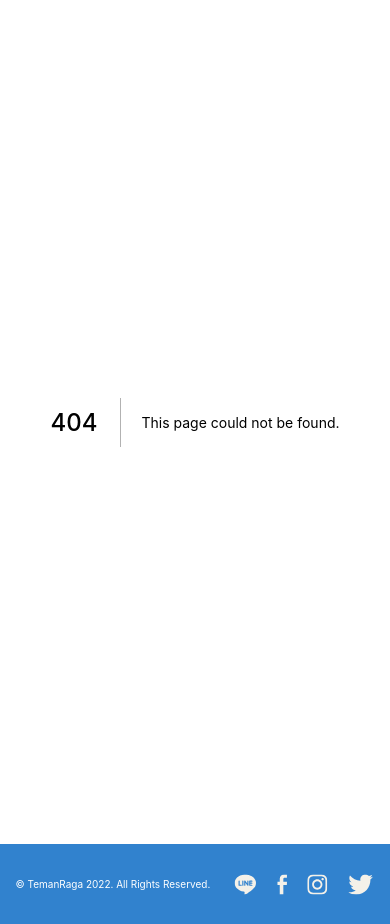
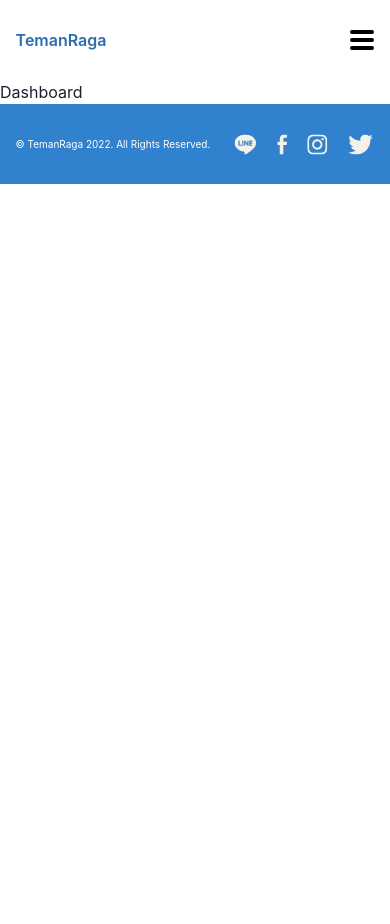
Before and after one commit to TemanRaga/temanraga-fe, a Next.js app: page /dashboard in a window 390 px wide. Before the commit this address had no page. After the commit the page ends 844 px from the top, so only its background shows below. Built offline with nearby package versions, Linux system fonts and the light colour scheme.

Commit message:
feat: add navbar with responsiveness

```diff
--- /dev/null
+++ b/components/Navbar/dropdown.jsx
@@ -0,0 +1,63 @@
+import NextLink from "next/link";
+import { AnimatePresence } from "framer-motion";
+import { Box, Link, Collapse, VStack, Button } from "@chakra-ui/react";
+
+const Dropdown = (props) => {
+  const dropVariants = {
+    init: { height: 0 },
+    enter: { height: 224 },
+    exit: { height: 0 },
+  };
+
+  return (
+    <AnimatePresence>
+      <Box position="absolute" bg="white" w="full">
+        <Collapse in={props.isOpen} animateOpacity>
+          <VStack bg="white" textAlign="center">
+            <NextLink href="/aktivitas" passHref>
+              <Link
+                w="full"
+                p="4"
+                fontWeight="semibold"
+                style={{ textDecoration: "none" }}
+              >
+                Aktivitas
+              </Link>
+            </NextLink>
+            {props.isLogin ? (
+              <>
+                <NextLink href="/dashboard" passHref>
+                  <Link
+                    w="full"
+                    p="4"
+                    fontWeight="semibold"
+                    style={{ textDecoration: "none" }}
+                  >
+                    Dashboard
+                  </Link>
+                </NextLink>
+                <Box pb="4">
+                  <Button px="10" colorScheme="red" bg="red.600">
+                    <NextLink href="/login" passHref>
+                      <Link style={{ textDecoration: "none" }}>Keluar</Link>
+                    </NextLink>
+                  </Button>
+                </Box>
+              </>
+            ) : (
+              <Box pb="4">
+                <Button px="10" colorScheme="blue" bg="blue.600">
+                  <NextLink href="/login" passHref>
+                    <Link style={{ textDecoration: "none" }}>Masuk</Link>
+                  </NextLink>
+                </Button>
+              </Box>
+            )}
+          </VStack>
+        </Collapse>
+      </Box>
+    </AnimatePresence>
+  );
+};
+
+export default Dropdown;
--- /dev/null
+++ b/components/Navbar/dropdownButton.jsx
@@ -0,0 +1,55 @@
+import { motion } from "framer-motion";
+import { Flex, Box } from "@chakra-ui/react";
+
+const DropdownButton = (props) => {
+  const bars = [];
+  const hamburgerVariants = {
+    init: {
+      y: 0,
+      rotate: 0,
+    },
+    enter: (custom) => {
+      return {
+        width: custom === 1 ? 0 : null,
+        y: custom === 0 ? 8 : custom === 2 ? -8 : 0,
+        rotate: custom === 0 ? 45 : custom === 2 ? -45 : 0,
+      };
+    },
+    exit: {},
+  };
+
+  for (let i = 0; i < 3; i++) {
+    bars.push(
+      <Box
+        as={motion.div}
+        custom={i}
+        layout
+        variants={hamburgerVariants}
+        animate={`${props.isOpen ? "enter" : "init"}`}
+        position="relative"
+        top="0"
+        left="0"
+        h="1"
+        w="6"
+        borderRadius="2xl"
+        bg="black"
+      />
+    );
+  }
+
+  return (
+    <Flex
+      cursor="pointer"
+      flexDirection="column"
+      as={motion.div}
+      onClick={props.onToggle}
+      display={{ base: "flex", lg: "none" }}
+      gap="1"
+    >
+      {bars}
+
+    </Flex>
+  );
+};
+
+export default DropdownButton;
--- /dev/null
+++ b/components/Navbar/index.jsx
@@ -0,0 +1,80 @@
+import { useState } from "react";
+import NextLink from "next/link";
+import DropdownButton from "./dropdownButton";
+import Dropdown from "./dropdown";
+import {
+  Flex,
+  HStack,
+  Link,
+  useDisclosure,
+  Button,
+} from "@chakra-ui/react";
+
+const Navbar = () => {
+  const [isLogin, setIsLogin] = useState(true);
+  const { isOpen, onToggle } = useDisclosure();
+
+  return (
+    <>
+      <Flex
+        w="100%"
+        h="80px"
+        px="4%"
+        justifyContent="space-between"
+        alignItems="center"
+      >
+        <NextLink href="/" passHref>
+          <Link
+            fontSize={{ base: 16, sm: 20, md: 24 }}
+            fontWeight="semibold"
+            color="blue.600"
+            style={{ textDecoration: "none" }}
+          >
+            TemanRaga
+          </Link>
+        </NextLink>
+        <HStack display={{ base: "none", lg: "flex" }} gap="1">
+          <NextLink href="/event" passHref>
+            <Link
+              w="full"
+              p="4"
+              fontWeight="semibold"
+              style={{ textDecoration: "none" }}
+            >
+              Aktivitas
+            </Link>
+          </NextLink>
+          {isLogin ? (
+            <>
+              <NextLink href="/dashboard" passHref>
+                <Link
+                  w="full"
+                  p="4"
+                  fontWeight="semibold"
+                  style={{ textDecoration: "none" }}
+                >
+                  Dashboard
+                </Link>
+              </NextLink>
+              <Button px="10" colorScheme="red" bg="red.600">
+                <NextLink href="/login" passHref>
+                  <Link style={{ textDecoration: "none" }}>Keluar</Link>
+                </NextLink>
+              </Button>
+            </>
+          ) : (
+            <Button px="10" colorScheme="blue" bg="blue.600">
+              <NextLink href="/login" passHref>
+                <Link style={{ textDecoration: "none" }}>Masuk</Link>
+              </NextLink>
+            </Button>
+          )}
+        </HStack>
+        <DropdownButton onToggle={onToggle} isOpen={isOpen} />
+      </Flex>
+      <Dropdown isOpen={isOpen} isLogin={isLogin} />
+    </>
+  );
+};
+
+export default Navbar;
--- a/components/index.jsx
+++ b/components/index.jsx
@@ -1,8 +1,9 @@
 import Card from './Card'
+import Navbar from './Navbar'
 import Footer from './Footer'
 
-
 export{
+    Navbar,
     Card,
     Footer
 }
--- a/pages/_app.jsx
+++ b/pages/_app.jsx
@@ -1,10 +1,11 @@
 import { ChakraProvider } from '@chakra-ui/react'
-import Footer from "../components/Footer";
+import { Navbar, Footer } from '../components'
 import theme from '../theme'
 
 function MyApp({ Component, pageProps }) {
   return (
     <ChakraProvider theme={theme}>
+      <Navbar />
       <Component {...pageProps} />
       <Footer />
     </ChakraProvider>
--- /dev/null
+++ b/pages/dashboard/index.jsx
@@ -0,0 +1,7 @@
+import React from 'react'
+
+export default function Dashboard() {
+  return (
+    <div>Dashboard</div>
+  )
+}
```
